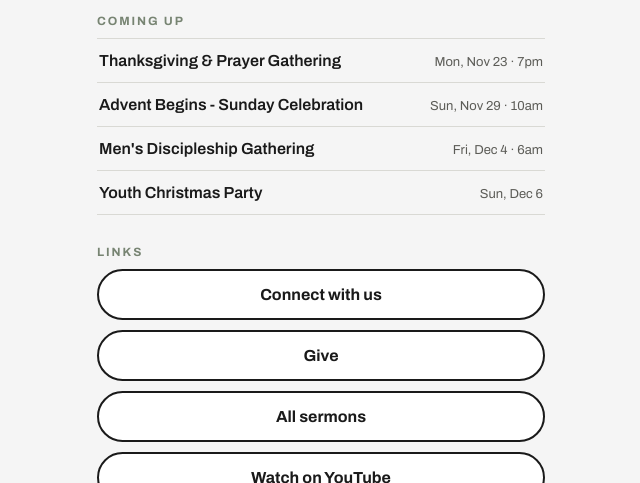
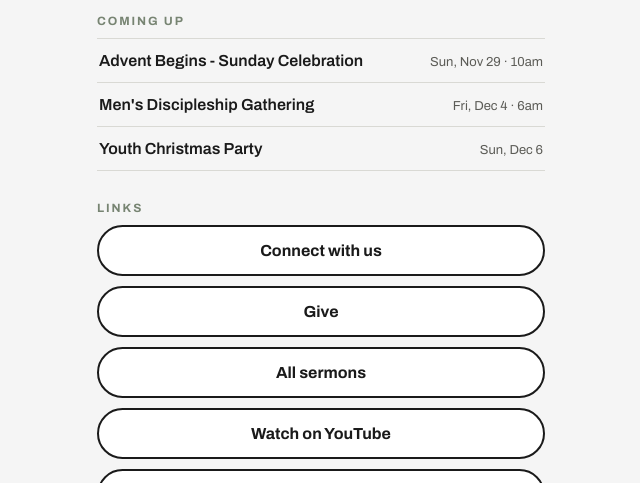
Before and after one commit to eastpointdurham/sermons, a plain HTML site: page links/index.html in a window 1280 px wide. Shown: the part 617-1100 px from the top of the page, without its empty margins (319-959 px from the left). Drawn offline with Linux system fonts and the light colour scheme.

Commit message:
Update sermon archive 2026-11-24

```diff
--- a/links/index.html
+++ b/links/index.html
@@ -48,7 +48,6 @@ footer{text-align:center;margin-top:28px;font-size:13px;color:var(--muted)}
 <a class="btn featured" href="https://www.eastpointdurham.com/visit">Plan your visit</a>
 <h2>This week's sermon</h2><a class="sermon" href="https://www.youtube.com/watch?v=tVKEKojyuOQ"><img src="https://i.ytimg.com/vi/tVKEKojyuOQ/hqdefault.jpg" alt="" width="480" height="270"><div><b>Jesus Makes Us Family</b><span>Mark 3:20–35 · Peter Frey</span></div></a>
 <h2>Coming up</h2><nav class="events">
-<a href="https://eastpoint-durham-507747.churchcenter.com/calendar/event/242663056"><b>Thanksgiving &amp; Prayer Gathering</b><span>Mon, Nov 23 · 7pm</span></a>
 <a href="https://eastpoint-durham-507747.churchcenter.com/calendar/event/201875213"><b>Advent Begins - Sunday Celebration</b><span>Sun, Nov 29 · 10am</span></a>
 <a href="https://eastpoint-durham-507747.churchcenter.com/calendar/event/243162991"><b>Men&#x27;s Discipleship Gathering</b><span>Fri, Dec 4 · 6am</span></a>
 <a href="https://eastpoint-durham-507747.churchcenter.com/calendar/event/242607614"><b>Youth Christmas Party</b><span>Sun, Dec 6</span></a>
```
